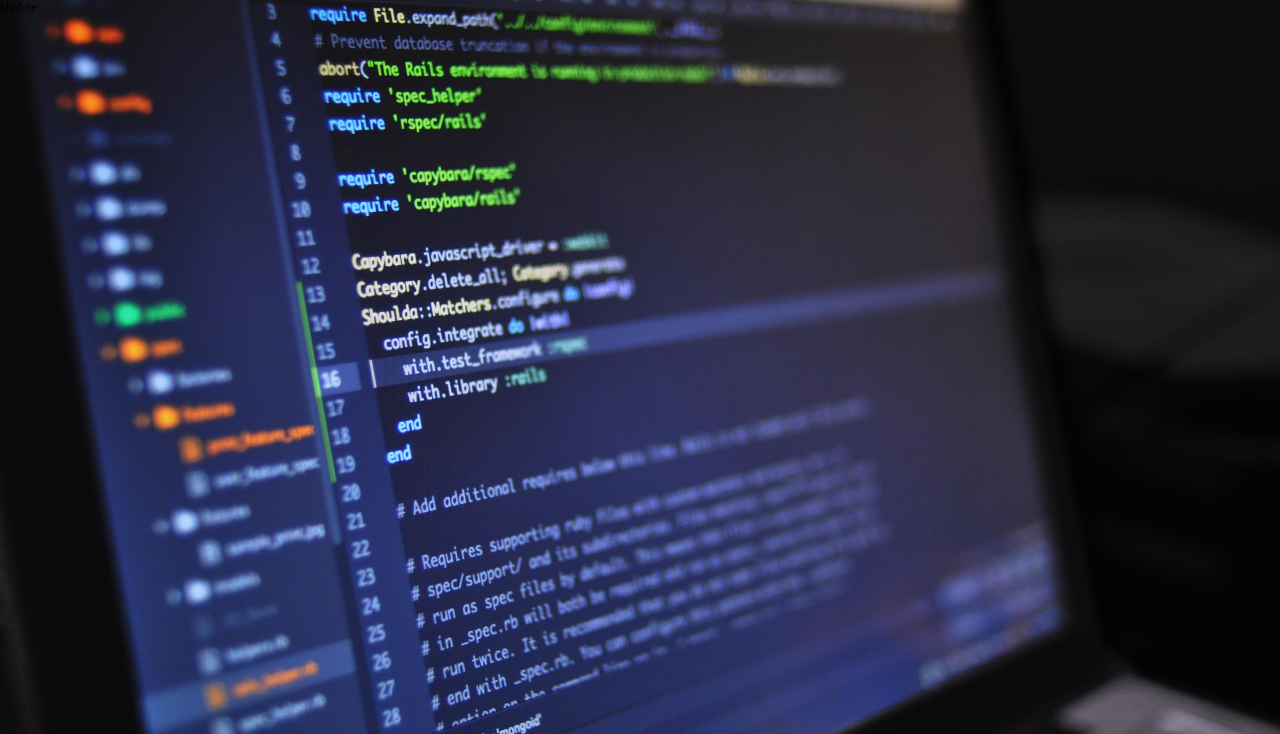
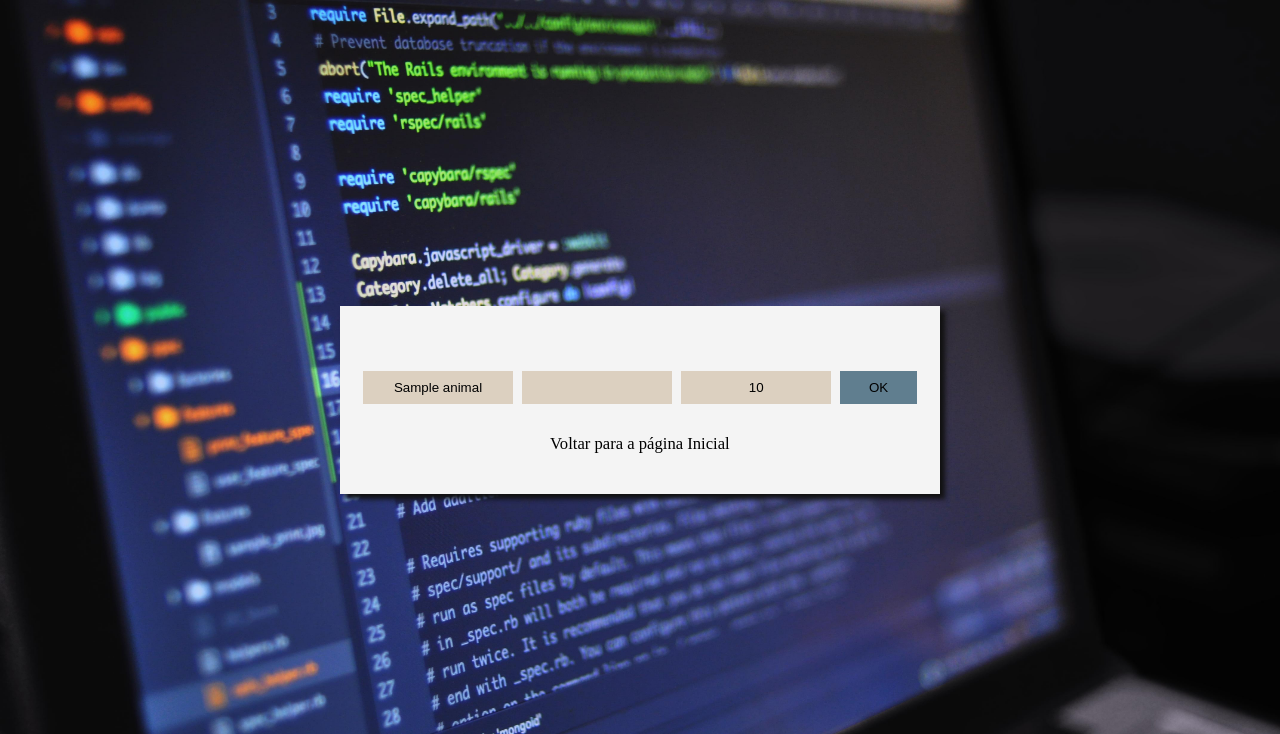
Before and after one commit to PauloVictorSS/CRUD-PHP_POO, a PHP site: page /GitHub/update in a window 1280 px wide. Shown: the top 734 px of the page. Run offline with PHP 8.4, Linux system fonts and the light colour scheme; tables that the repository leaves empty or names only in its code hold one stand-in row (values such as "Sample post"); some libraries are stand-ins or nearby versions.

Commit message:
Página Update Animal
Página para atualizar os dados de um animal específico

```diff
--- a/css/style.css
+++ b/css/style.css
@@ -149,3 +149,39 @@ div.select form button{
     cursor: pointer;
     background: #607E8F;
 }
+
+
+/* Update CSS */
+
+div.select.update{
+    padding: 40px 0;
+}
+
+div.select form.formUpdate{
+    display: block;
+    width: 100%;
+    margin: 10px auto;
+    padding: 5px;
+    text-align: center;
+}
+
+div.select form.formUpdate input,
+div.select form.formUpdate button{
+    width: calc(80% / 3);
+    max-width: 150px;
+    padding: 9px;
+    border: none;
+    background: #dcd0c0;
+    text-align: center;
+}
+
+div.select form.formUpdate input+input,
+div.select form.formUpdate input+button{
+    margin-left: 1%;
+}
+
+div.select form.formUpdate button{
+    width: 13%;
+    cursor: pointer;
+    background: #607E8F;
+}
--- a/pages/update.php
+++ b/pages/update.php
@@ -1 +1,40 @@
-Update
+<?php
+
+    if(isset($_POST["action"])){
+
+        $id = $_POST["action"];
+        $name = $_POST["name"];
+        $type = $_POST["type"];
+        $age = $_POST["age"];
+
+        if(MySql::updateAnimal($pdo, $id, $name, $type, $age) == 1)
+            echo "<div class='mensage green'><p>Animal alterado com sucesso!<p></div>";
+        else
+            echo "<div class='mensage red'><p>Algo deu errado<p></div>";
+    }
+
+?>
+<div class="select update">
+
+    <?php
+        $array = $mysql->selectALL($pdo);
+
+        foreach ($array as $animal) {
+
+    ?>
+
+    <form action="<?php echo INCLUDE_PATH ?>update" method="post" id="<?php echo $animal["id"]; ?>" class="formUpdate">
+
+        <div class="animals">
+            <input type="text" name="name" value="<?php echo $animal["name"]; ?>" required>
+            <input type="text" name="type" value="<?php echo $animal["type"]; ?>" required>
+            <input type="text" name="age" value="<?php echo $animal["age"]; ?>" required>
+            <button type="submit" value="<?php echo $animal["id"]; ?>" name="action" form="<?php echo $animal["id"]; ?>">OK</button>
+        </div>
+
+    </form>
+
+    <?php  }  ?>
+
+    <a href="<?php echo INCLUDE_PATH ?>">Voltar para a página Inicial</a>
+</div>
```
